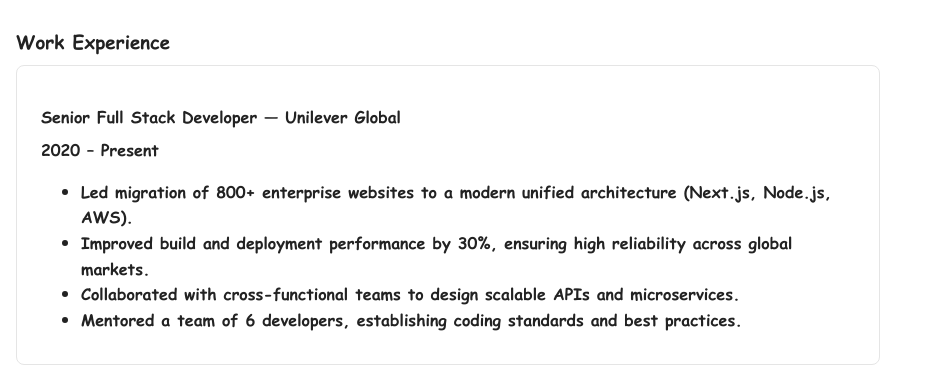
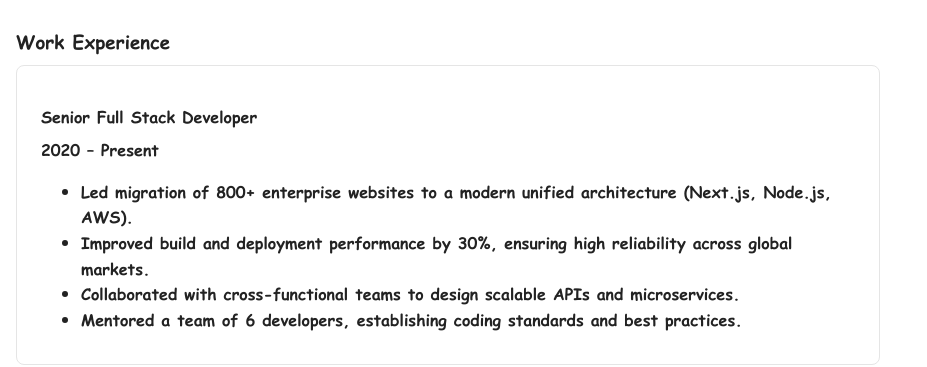
Before and after one commit to sangwin/sangwin.github.io, a Jekyll site: the page built from index.html, in a window 1280 px wide and 900 px high, scrolled down 767 px. Shown: the part 155-522 px from the top of the window, without its empty margins (0-927 px from the left). Built offline with Jekyll 4.4.1, drawn with Linux system fonts in a browser that asks for light colours; some of the changed text lies outside the part shown.

Commit message:
Update index.html

```diff
--- a/index.html
+++ b/index.html
@@ -36,7 +36,7 @@
     <h3>Work Experience</h3>
 
     <div class="experience-card">
-      <h4>Senior Full Stack Developer — Unilever Global</h4>
+      <h4>Senior Full Stack Developer</h4>
       <span>2020 – Present</span>
       <ul>
         <li>Led migration of 800+ enterprise websites to a modern unified architecture (Next.js, Node.js, AWS).</li>
```
Also changed, not shown: other parts of index.html (+1 -1 lines).
